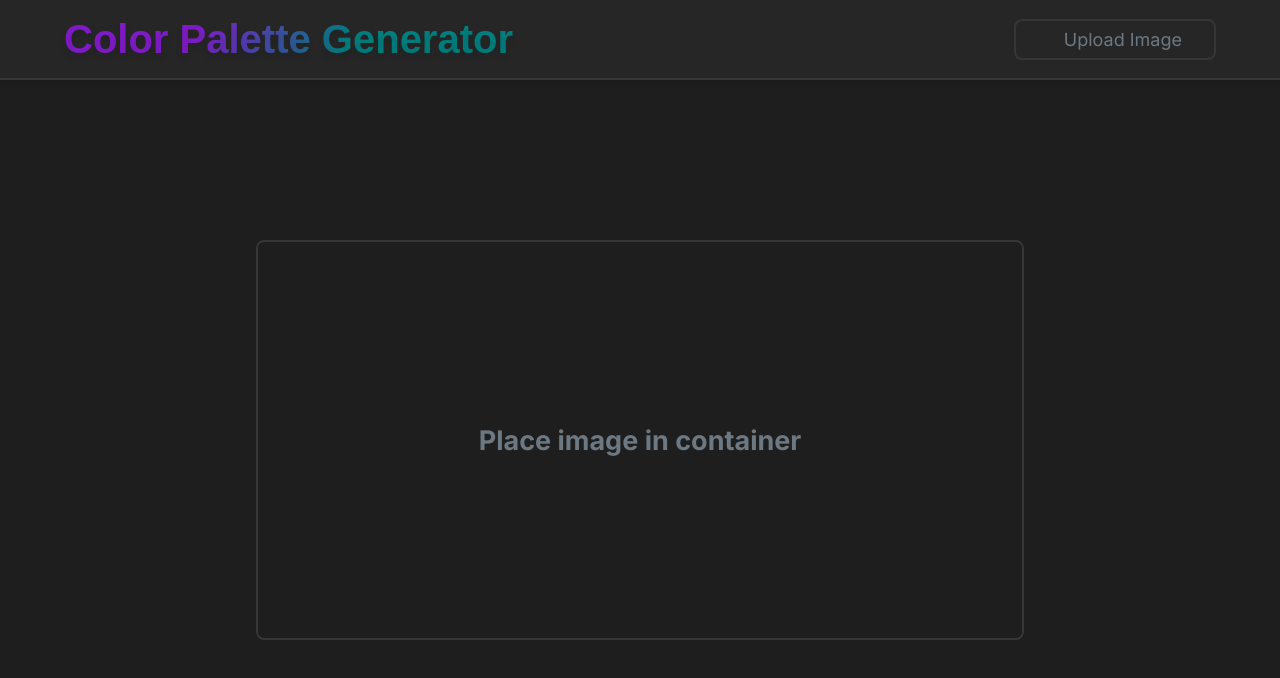
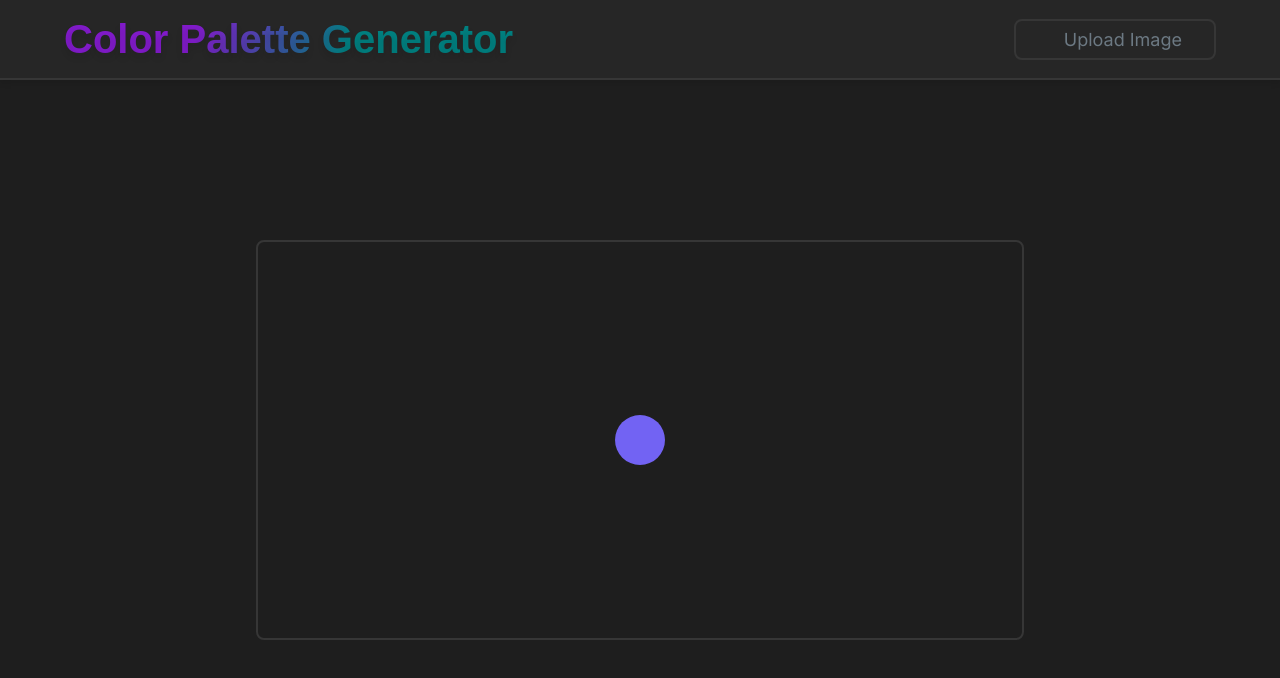
Before and after one commit to gilbertoaceville/color-palette-app, a Next.js app: page / in a window 1280 px wide. Shown: the top 678 px of the page. Built offline with nearby package versions, Linux system fonts and the light colour scheme.

Commit message:
feat: implement image drag and drop

```diff
--- a/package.json
+++ b/package.json
@@ -14,7 +14,8 @@
     "next": "14.1.0",
     "postcss": "^8.4.33",
     "react": "^18",
-    "react-dom": "^18"
+    "react-dom": "^18",
+    "react-dropzone": "^14.2.3"
   },
   "devDependencies": {
     "@types/node": "^20",
--- a/src/app/page.tsx
+++ b/src/app/page.tsx
@@ -35,7 +35,7 @@ export default function Home() {
     <>
       <NavBar uploadFile={uploadFile} />
       <main className="main">
-        <ImageCard palette={colorPalette} image={file} />
+        <ImageCard palette={colorPalette} image={file as string} setFile={setFile} setColorPalette={setColorPalette} />
       </main>
     </>
   );
--- a/src/components/ImageCard/ImageCard.module.scss
+++ b/src/components/ImageCard/ImageCard.module.scss
@@ -1,19 +1,27 @@
-.wrapper {
+.flex {
   display: flex;
   align-items: center;
   justify-content: center;
+}
+
+.wrapper {
+  @extend .flex;
   flex-direction: column;
   gap: 2rem;
 
+  &__content {
+    @extend .flex;
+    align-items: flex-start;
+    gap: 2rem;
+  }
+
   &__image {
+    @extend .flex;
+
     width: 48rem;
     height: 25rem;
 
     position: relative;
-
-    display: flex;
-    align-items: center;
-    justify-content: center;
 
     border: 2px solid var(--border);
     border-radius: 0.5rem;
@@ -33,21 +41,26 @@
       object-position: center;
       border-radius: 0.5rem;
     }
+
+    &-title {
+      @extend .flex;
+
+      height: 100%;
+      width: 100%;
+    }
   }
 
   &__grid {
-    display: flex;
-    align-items: center;
-    justify-content: center;
+    @extend .flex;
+
     flex-wrap: wrap;
     gap: 1rem;
   }
 
   // base-palette
   &__palette {
-    display: flex;
-    align-items: center;
-    justify-content: center;
+    @extend .flex;
+
     flex-wrap: wrap;
     gap: 1rem;
 
@@ -92,3 +105,34 @@
     }
   }
 }
+
+.dropzone {
+  height: 100%;
+  width: 100%;
+  @extend .flex;
+  cursor: pointer;
+
+  &__plus,
+  &__minus {
+    @extend .flex;
+
+    position: relative;
+    height: 50px;
+    width: 50px;
+    border-radius: 50%;
+    font-weight: bold;
+    font-size: 1.5rem;
+    border: none;
+    outline: none;
+    color: rgb(178, 190, 205);
+    z-index: 5;
+    cursor: pointer;
+    transition: all 0.55s ease-in-out;
+    background: rgb(114, 99, 243);
+  }
+
+  &__minus {
+    background: rgb(141, 4, 4);
+    color: rgb(255, 255, 255);
+  }
+}
--- a/src/components/ImageCard/ImageCard.tsx
+++ b/src/components/ImageCard/ImageCard.tsx
@@ -2,22 +2,47 @@ import Image, { StaticImageData } from "next/image";
 import styles from "./ImageCard.module.scss";
 import { convertRgbToHex } from "@/utils/convertRgbtoHex";
 import ColorCard from "./component/ColorCard";
+import AddImage from "./component/AddImage";
+import { Dispatch, SetStateAction } from "react";
 
 interface ImageCardProps {
   image: StaticImageData | string;
   palette: any[];
+  setFile?: Dispatch<SetStateAction<string>>;
+  setColorPalette?: Dispatch<SetStateAction<never[]>>;
 }
 
-export default function ImageCard({ image, palette }: ImageCardProps) {
+const minus = <i className="fa-solid fa-minus" />;
+export default function ImageCard({
+  image,
+  palette,
+  setFile,
+  setColorPalette,
+}: ImageCardProps) {
+  function handleFileChange(file: string, colorPalette: never[]) {
+    setFile?.(file);
+    setColorPalette?.(colorPalette);
+  }
+
+  function removePalette() {
+    setFile?.("");
+    setColorPalette?.([]);
+  }
   return (
     <div className={styles.wrapper}>
-      <div className={styles.wrapper__image}>
-        {image ? (
-          <Image src={image} alt="image file" fill />
-        ) : (
-          <h2 className={styles["wrapper__image-title"]}>
-            Place image in container
-          </h2>
+      <div className={styles.wrapper__content}>
+        <div className={styles.wrapper__image}>
+          {image ? (
+            <Image src={image} alt="image file" fill />
+          ) : (
+            <AddImage handleFileChange={handleFileChange} />
+          )}
+        </div>
+
+        {image && (
+          <button className={styles.dropzone__minus} onClick={removePalette} title="Clear image">
+            {minus}
+          </button>
         )}
       </div>
 
--- /dev/null
+++ b/src/components/ImageCard/component/AddImage.tsx
@@ -0,0 +1,51 @@
+"use client";
+
+import { useCallback } from "react";
+import ColorThief from "colorthief";
+import { useDropzone } from "react-dropzone";
+
+import styles from "../ImageCard.module.scss";
+
+interface AddImageProps {
+  handleFileChange: (file: string, palette: never[]) => void;
+}
+
+const plus = <i className="fa-solid fa-plus fa-beat-fade" />;
+export default function AddImage({ handleFileChange }: AddImageProps) {
+  const onDrop = useCallback((acceptedFiles: File[]) => {
+    if (acceptedFiles.length > 0) {
+      const reader = new FileReader();
+      reader.onload = async (ev) => {
+        const img = new Image();
+
+        img.onload = () => {
+          const colorThief = new ColorThief();
+          const palette = colorThief.getPalette(img, 6);
+
+          handleFileChange(ev.target?.result as string, palette);
+        };
+
+        img.src = ev.target?.result as string;
+      };
+      reader.readAsDataURL(acceptedFiles[0]);
+    }
+    // eslint-disable-next-line react-hooks/exhaustive-deps
+  }, []);
+
+  const { getRootProps, getInputProps, isDragActive } = useDropzone({
+    onDrop,
+    accept: { "image/*": [".png", ".webp", ".jpeg"] },
+  });
+  return (
+    <div {...getRootProps()} className={styles.dropzone}>
+      <input {...getInputProps()} />
+      {isDragActive ? (
+        <h2 className={styles["wrapper__image-title"]}>
+          Place image in container
+        </h2>
+      ) : (
+        <button className={styles.dropzone__plus} title="Drag and drop allowed">{plus}</button>
+      )}
+    </div>
+  );
+}
```
Also changed, not shown: 1 other file (tests, documents, lock files or other folders).
